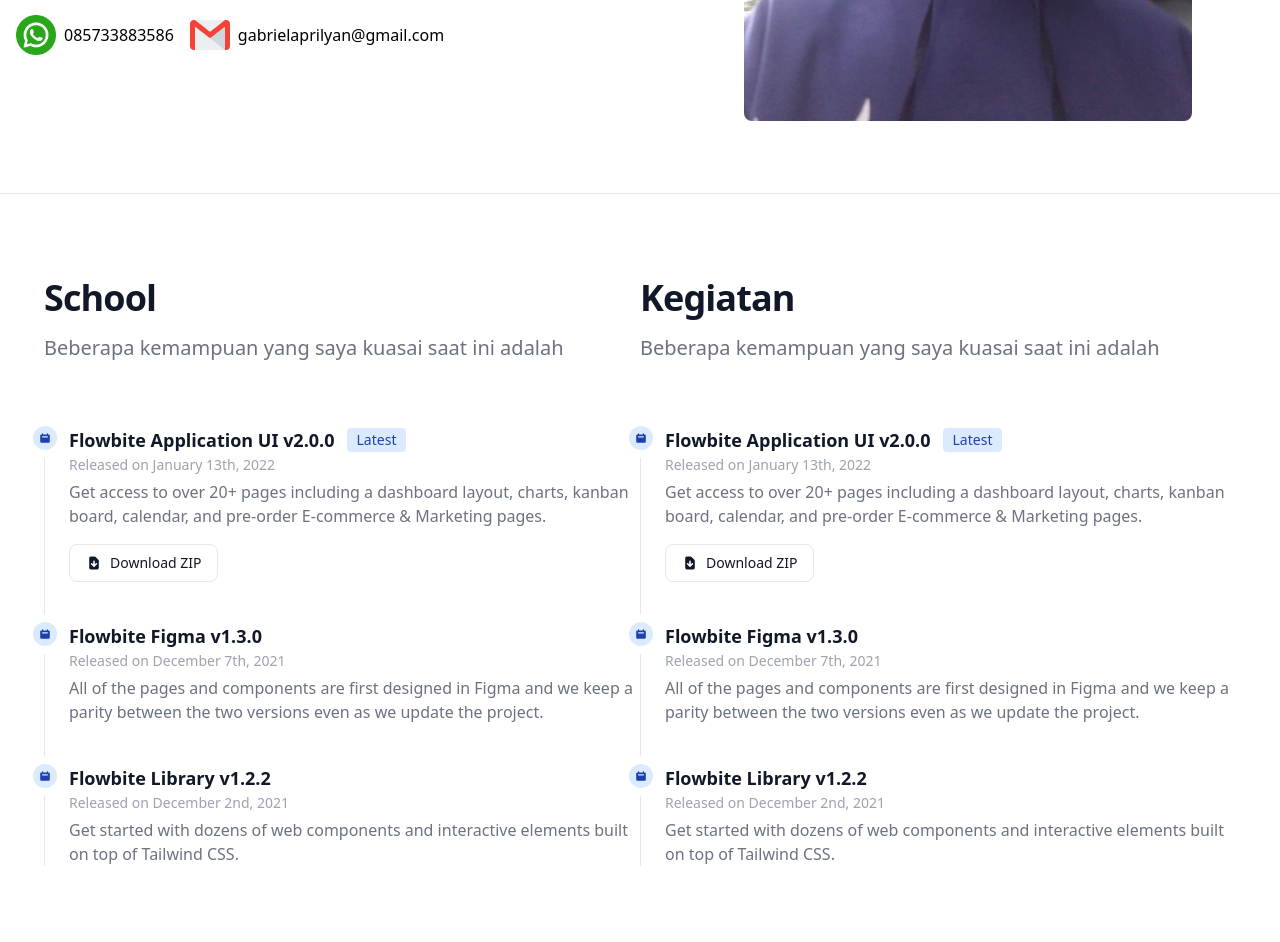
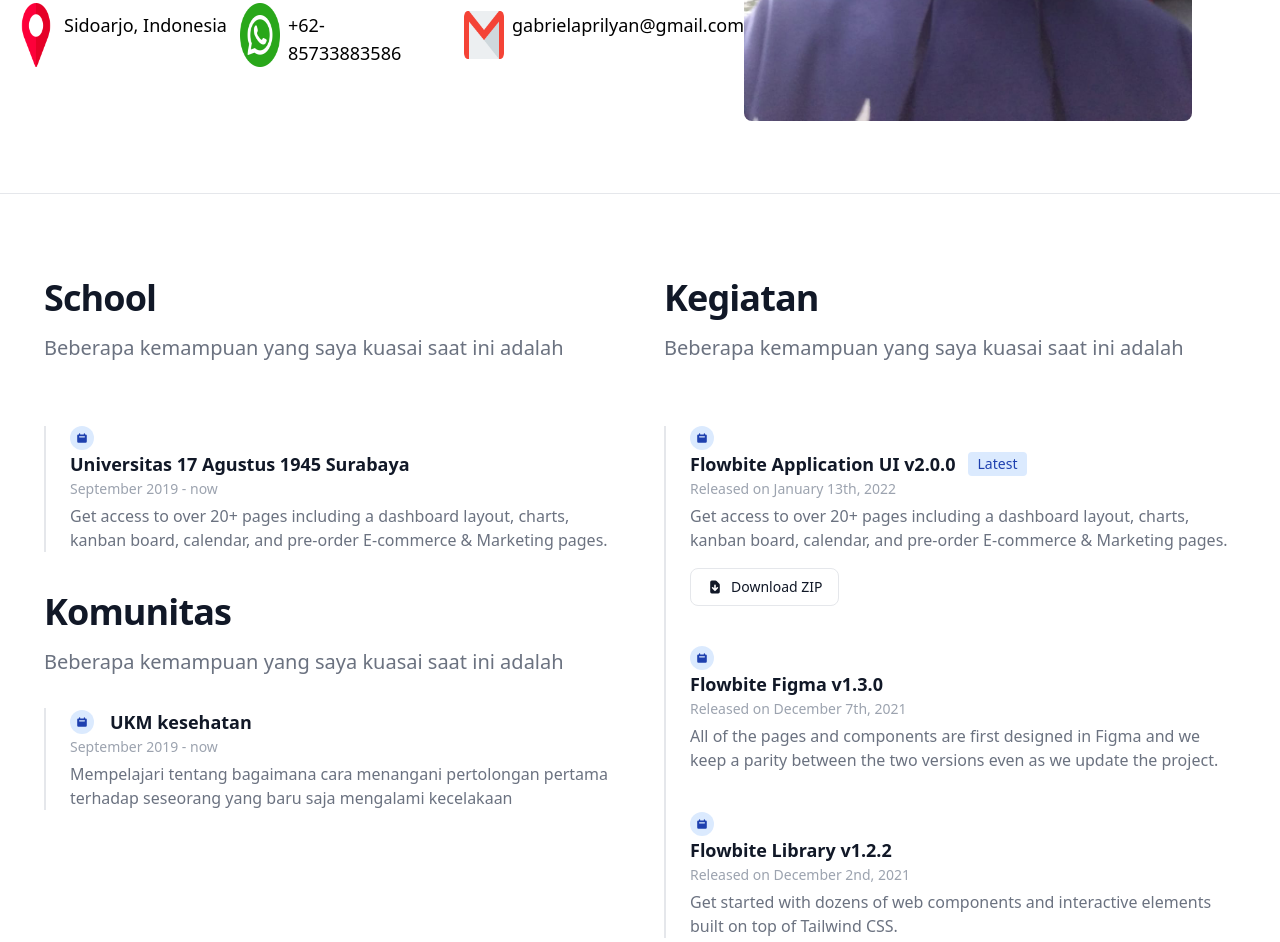
Before and after one commit to gabrielaprilyan/gabrielaprilyan, a plain HTML site: page index.html in a window 1280 px wide. Shown: the part 624-1566 px from the top of the page. Drawn offline with nearby package versions, Linux system fonts and the light colour scheme.

Commit message:
perubahan & penambahan icon lokasi

```diff
--- a/index.html
+++ b/index.html
@@ -74,7 +74,7 @@
           class="max-w-2xl mb-4 text-4xl font-extrabold tracking-tight leading-none md:text-5xl xl:text-6xl dark:text-white mb-9">
           Hello, <br> I'M Gabriel Aprilyan</h1>
         <p
-          class="text-lg font-medium max-w-2xl mb-6 font-light text-gray-500 lg:mb-8 md:text-lg lg:text-xl dark:text-gray-400">
+          class="text-lg font-medium max-w-2xl mb-4 font-light text-gray-500 lg:mb-8 md:text-lg lg:text-xl dark:text-gray-400">
           I'M a
           Recent College graduate with a degree in information Engineering.
           i am very passionate about IT and progamming. i am an energetic progammer
@@ -82,14 +82,18 @@
           something new in my life, especially about IT and progamming language
         </p>
         <br><br>
-        <div class="flex dark:text-white gap-4">
+        <div class="md:grid md:grid-cols-2 lg:grid-cols-3 md:space-y-0 lg:space-x-0 justify-center dark:text-white space-y-4 max-w-2xl font-sans">
+          <div class=" flex md:text-md lg:text-lg max-w-2xs">
+            <img src="img/icon/location.png" class="w-10 h-auto " alt="">
+            <span class="ml-2 pt-2">Sidoarjo, Indonesia</span>
+          </div>
           <a href="https://wa.me/+6285733883586?text=Hi i interested with your Portofolio, i wanna make offer with you about something"
-            target="_blank" class="hover:text-green-500 flex">
+            target="_blank" class="hover:text-green-500 flex md:text-md lg:text-lg w-10 focus:text-green-700">
             <img src="img/icon/whatsapp.png" class="w-10 h-auto " alt="">
-            <span class="ml-2 pt-2">085733883586</span>
+            <span class="ml-2 pt-2">+62-85733883586</span>
           </a>
           <a href="https://mail.google.com/mail/u/?authuser=gabrielaprilyan@gmail.com" target="_blank"
-            class="hover:text-red-500 flex">
+            class="hover:text-red-500 flex md:text-md lg:text-lg max-w-2xs focus:text-red-700">
             <img src="img/icon/gmail.png" class="w-10 h-auto " alt="">
             <span class="ml-2 pt-2">gabrielaprilyan@gmail.com</span>
           </a>
@@ -107,19 +111,20 @@
   <hr>
 
   <!-- Riwayat -->
-  <section id="riwayat" class="bg-white dark:bg-gray-900">
+  <section id="riwayat" class="bg-white dark:bg-gray-900 z-0">
     <div class="py-8 px-4 mx-auto max-w-screen-xl sm:py-16 lg:px-6">
-      <div class="flex p-5">
+      <div class="space-y-8 md:grid md:grid-cols-2 md:gap-12 md:space-y-0 p-5">
         <!-- pendidikan -->
         <div id="pendidikan">
           <div class="max-w-screen-md mb-8 lg:mb-16">
             <h2 class="mb-4 text-4xl tracking-tight font-extrabold text-gray-900 dark:text-white">School</h2>
-            <p class="text-gray-500 sm:text-xl dark:text-gray-400">Beberapa kemampuan yang saya kuasai saat ini adalah</p>
+            <p class="text-gray-500 sm:text-xl dark:text-gray-400">Beberapa kemampuan yang saya kuasai saat ini adalah
+            </p>
           </div>
-          <ol class="relative border-l border-gray-200 dark:border-gray-700">
+          <ol class=" border-l-2 border-gray-200 dark:border-gray-700">
             <li class="mb-10 ml-6">
               <span
-                class="absolute flex items-center justify-center w-6 h-6 bg-blue-100 rounded-full -left-3 ring-8 ring-white dark:ring-gray-900 dark:bg-blue-900">
+                class=" flex items-center justify-center w-6 h-6 bg-blue-100 rounded-full -left-3 ring-8 ring-white dark:ring-gray-900 dark:bg-blue-900">
                 <svg aria-hidden="true" class="w-3 h-3 text-blue-800 dark:text-blue-300" fill="currentColor"
                   viewBox="0 0 20 20" xmlns="http://www.w3.org/2000/svg">
                   <path fill-rule="evenodd"
@@ -127,14 +132,70 @@
                     clip-rule="evenodd"></path>
                 </svg>
               </span>
-              <h3 class="flex items-center mb-1 text-lg font-semibold text-gray-900 dark:text-white">Flowbite Application
+              <h3 class="flex items-center mb-1 text-lg font-semibold text-gray-900 dark:text-white">Universitas 17 Agustus 1945 Surabaya </h3>
+              <time class="block mb-2 text-sm font-normal leading-none text-gray-400 dark:text-gray-500">
+                September 2019 - now</time>
+              <p class="mb-4 text-base font-normal text-gray-500 dark:text-gray-400">Get access to over 20+ pages
+                including a dashboard layout, charts, kanban board, calendar, and pre-order E-commerce & Marketing
+                pages.
+              </p>
+            </li>
+          </ol>
+          <div class="max-w-screen-md mb-10 lg:mb-8 lg:mt-10">
+            <h2 class="mb-4 text-4xl tracking-tight font-extrabold text-gray-900 dark:text-white">Komunitas</h2>
+            <p class="text-gray-500 sm:text-xl dark:text-gray-400">Beberapa kemampuan yang saya kuasai saat ini adalah
+            </p>
+          </div>
+          <ol class=" border-l-2 border-gray-200 dark:border-gray-700">
+            <li class="mb-10 ml-6">
+              <h3 class="flex items-center mb-1 text-lg font-semibold text-gray-900 dark:text-white">
+                <span
+                class=" flex items-center justify-center w-6 h-6 bg-blue-100 rounded-full -left-3 ring-8 ring-white dark:ring-gray-900 dark:bg-blue-900 mr-4">
+                <svg aria-hidden="true" class="w-3 h-3 text-blue-800 dark:text-blue-300" fill="currentColor"
+                  viewBox="0 0 20 20" xmlns="http://www.w3.org/2000/svg">
+                  <path fill-rule="evenodd"
+                    d="M6 2a1 1 0 00-1 1v1H4a2 2 0 00-2 2v10a2 2 0 002 2h12a2 2 0 002-2V6a2 2 0 00-2-2h-1V3a1 1 0 10-2 0v1H7V3a1 1 0 00-1-1zm0 5a1 1 0 000 2h8a1 1 0 100-2H6z"
+                    clip-rule="evenodd"></path>
+                </svg>
+              </span>
+                UKM kesehatan</h3>
+              <time class="block mb-2 text-sm font-normal leading-none text-gray-400 dark:text-gray-500">
+                September 2019 - now</time>
+              <p class="mb-4 text-base font-normal text-gray-500 dark:text-gray-400">
+                Mempelajari tentang bagaimana cara menangani pertolongan pertama terhadap seseorang yang baru saja mengalami kecelakaan
+              </p>
+            </li>
+          </ol>
+        </div>
+        <!-- End Pendidikan -->
+        <!-- Kegiatan -->
+        <div id="kegiatan">
+          <div class="max-w-screen-md mb-8 lg:mb-16">
+            <h2 class="mb-4 text-4xl tracking-tight font-extrabold text-gray-900 dark:text-white">Kegiatan</h2>
+            <p class="text-gray-500 sm:text-xl dark:text-gray-400">Beberapa kemampuan yang saya kuasai saat ini adalah
+            </p>
+          </div>
+          <ol class=" border-l-2 border-gray-200 dark:border-gray-700">
+            <li class="mb-10 ml-6">
+              <span
+                class=" flex items-center justify-center w-6 h-6 bg-blue-100 rounded-full -left-3 ring-8 ring-white dark:ring-gray-900 dark:bg-blue-900">
+                <svg aria-hidden="true" class="w-3 h-3 text-blue-800 dark:text-blue-300" fill="currentColor"
+                  viewBox="0 0 20 20" xmlns="http://www.w3.org/2000/svg">
+                  <path fill-rule="evenodd"
+                    d="M6 2a1 1 0 00-1 1v1H4a2 2 0 00-2 2v10a2 2 0 002 2h12a2 2 0 002-2V6a2 2 0 00-2-2h-1V3a1 1 0 10-2 0v1H7V3a1 1 0 00-1-1zm0 5a1 1 0 000 2h8a1 1 0 100-2H6z"
+                    clip-rule="evenodd"></path>
+                </svg>
+              </span>
+              <h3 class="flex items-center mb-1 text-lg font-semibold text-gray-900 dark:text-white">Flowbite
+                Application
                 UI v2.0.0 <span
                   class="bg-blue-100 text-blue-800 text-sm font-medium mr-2 px-2.5 py-0.5 rounded dark:bg-blue-900 dark:text-blue-300 ml-3">Latest</span>
               </h3>
               <time class="block mb-2 text-sm font-normal leading-none text-gray-400 dark:text-gray-500">Released on
                 January 13th, 2022</time>
               <p class="mb-4 text-base font-normal text-gray-500 dark:text-gray-400">Get access to over 20+ pages
-                including a dashboard layout, charts, kanban board, calendar, and pre-order E-commerce & Marketing pages.
+                including a dashboard layout, charts, kanban board, calendar, and pre-order E-commerce & Marketing
+                pages.
               </p>
               <a href="#"
                 class="inline-flex items-center px-4 py-2 text-sm font-medium text-gray-900 bg-white border border-gray-200 rounded-lg hover:bg-gray-100 hover:text-blue-700 focus:z-10 focus:ring-4 focus:outline-none focus:ring-gray-200 focus:text-blue-700 dark:bg-gray-800 dark:text-gray-400 dark:border-gray-600 dark:hover:text-white dark:hover:bg-gray-700 dark:focus:ring-gray-700"><svg
@@ -146,7 +207,7 @@
             </li>
             <li class="mb-10 ml-6">
               <span
-                class="absolute flex items-center justify-center w-6 h-6 bg-blue-100 rounded-full -left-3 ring-8 ring-white dark:ring-gray-900 dark:bg-blue-900">
+                class=" flex items-center justify-center w-6 h-6 bg-blue-100 rounded-full -left-3 ring-8 ring-white dark:ring-gray-900 dark:bg-blue-900">
                 <svg aria-hidden="true" class="w-3 h-3 text-blue-800 dark:text-blue-300" fill="currentColor"
                   viewBox="0 0 20 20" xmlns="http://www.w3.org/2000/svg">
                   <path fill-rule="evenodd"
@@ -157,12 +218,13 @@
               <h3 class="mb-1 text-lg font-semibold text-gray-900 dark:text-white">Flowbite Figma v1.3.0</h3>
               <time class="block mb-2 text-sm font-normal leading-none text-gray-400 dark:text-gray-500">Released on
                 December 7th, 2021</time>
-              <p class="text-base font-normal text-gray-500 dark:text-gray-400">All of the pages and components are first
+              <p class="text-base font-normal text-gray-500 dark:text-gray-400">All of the pages and components are
+                first
                 designed in Figma and we keep a parity between the two versions even as we update the project.</p>
             </li>
             <li class="ml-6">
               <span
-                class="absolute flex items-center justify-center w-6 h-6 bg-blue-100 rounded-full -left-3 ring-8 ring-white dark:ring-gray-900 dark:bg-blue-900">
+                class=" flex items-center justify-center w-6 h-6 bg-blue-100 rounded-full -left-3 ring-8 ring-white dark:ring-gray-900 dark:bg-blue-900">
                 <svg aria-hidden="true" class="w-3 h-3 text-blue-800 dark:text-blue-300" fill="currentColor"
                   viewBox="0 0 20 20" xmlns="http://www.w3.org/2000/svg">
                   <path fill-rule="evenodd"
@@ -173,76 +235,8 @@
               <h3 class="mb-1 text-lg font-semibold text-gray-900 dark:text-white">Flowbite Library v1.2.2</h3>
               <time class="block mb-2 text-sm font-normal leading-none text-gray-400 dark:text-gray-500">Released on
                 December 2nd, 2021</time>
-              <p class="text-base font-normal text-gray-500 dark:text-gray-400">Get started with dozens of web components
-                and interactive elements built on top of Tailwind CSS.</p>
-            </li>
-          </ol>
-        </div>
-        <!-- End Pendidikan -->
-        <!-- Kegiatan -->
-        <div id="kegiatan">
-          <div class="max-w-screen-md mb-8 lg:mb-16">
-            <h2 class="mb-4 text-4xl tracking-tight font-extrabold text-gray-900 dark:text-white">Kegiatan</h2>
-            <p class="text-gray-500 sm:text-xl dark:text-gray-400">Beberapa kemampuan yang saya kuasai saat ini adalah</p>
-          </div>
-          <ol class="relative border-l border-gray-200 dark:border-gray-700">
-            <li class="mb-10 ml-6">
-              <span
-                class="absolute flex items-center justify-center w-6 h-6 bg-blue-100 rounded-full -left-3 ring-8 ring-white dark:ring-gray-900 dark:bg-blue-900">
-                <svg aria-hidden="true" class="w-3 h-3 text-blue-800 dark:text-blue-300" fill="currentColor"
-                  viewBox="0 0 20 20" xmlns="http://www.w3.org/2000/svg">
-                  <path fill-rule="evenodd"
-                    d="M6 2a1 1 0 00-1 1v1H4a2 2 0 00-2 2v10a2 2 0 002 2h12a2 2 0 002-2V6a2 2 0 00-2-2h-1V3a1 1 0 10-2 0v1H7V3a1 1 0 00-1-1zm0 5a1 1 0 000 2h8a1 1 0 100-2H6z"
-                    clip-rule="evenodd"></path>
-                </svg>
-              </span>
-              <h3 class="flex items-center mb-1 text-lg font-semibold text-gray-900 dark:text-white">Flowbite Application
-                UI v2.0.0 <span
-                  class="bg-blue-100 text-blue-800 text-sm font-medium mr-2 px-2.5 py-0.5 rounded dark:bg-blue-900 dark:text-blue-300 ml-3">Latest</span>
-              </h3>
-              <time class="block mb-2 text-sm font-normal leading-none text-gray-400 dark:text-gray-500">Released on
-                January 13th, 2022</time>
-              <p class="mb-4 text-base font-normal text-gray-500 dark:text-gray-400">Get access to over 20+ pages
-                including a dashboard layout, charts, kanban board, calendar, and pre-order E-commerce & Marketing pages.
-              </p>
-              <a href="#"
-                class="inline-flex items-center px-4 py-2 text-sm font-medium text-gray-900 bg-white border border-gray-200 rounded-lg hover:bg-gray-100 hover:text-blue-700 focus:z-10 focus:ring-4 focus:outline-none focus:ring-gray-200 focus:text-blue-700 dark:bg-gray-800 dark:text-gray-400 dark:border-gray-600 dark:hover:text-white dark:hover:bg-gray-700 dark:focus:ring-gray-700"><svg
-                  class="w-4 h-4 mr-2" fill="currentColor" viewBox="0 0 20 20" xmlns="http://www.w3.org/2000/svg">
-                  <path fill-rule="evenodd"
-                    d="M6 2a2 2 0 00-2 2v12a2 2 0 002 2h8a2 2 0 002-2V7.414A2 2 0 0015.414 6L12 2.586A2 2 0 0010.586 2H6zm5 6a1 1 0 10-2 0v3.586l-1.293-1.293a1 1 0 10-1.414 1.414l3 3a1 1 0 001.414 0l3-3a1 1 0 00-1.414-1.414L11 11.586V8z"
-                    clip-rule="evenodd"></path>
-                </svg> Download ZIP</a>
-            </li>
-            <li class="mb-10 ml-6">
-              <span
-                class="absolute flex items-center justify-center w-6 h-6 bg-blue-100 rounded-full -left-3 ring-8 ring-white dark:ring-gray-900 dark:bg-blue-900">
-                <svg aria-hidden="true" class="w-3 h-3 text-blue-800 dark:text-blue-300" fill="currentColor"
-                  viewBox="0 0 20 20" xmlns="http://www.w3.org/2000/svg">
-                  <path fill-rule="evenodd"
-                    d="M6 2a1 1 0 00-1 1v1H4a2 2 0 00-2 2v10a2 2 0 002 2h12a2 2 0 002-2V6a2 2 0 00-2-2h-1V3a1 1 0 10-2 0v1H7V3a1 1 0 00-1-1zm0 5a1 1 0 000 2h8a1 1 0 100-2H6z"
-                    clip-rule="evenodd"></path>
-                </svg>
-              </span>
-              <h3 class="mb-1 text-lg font-semibold text-gray-900 dark:text-white">Flowbite Figma v1.3.0</h3>
-              <time class="block mb-2 text-sm font-normal leading-none text-gray-400 dark:text-gray-500">Released on
-                December 7th, 2021</time>
-              <p class="text-base font-normal text-gray-500 dark:text-gray-400">All of the pages and components are first
-                designed in Figma and we keep a parity between the two versions even as we update the project.</p>
-            </li>
-            <li class="ml-6">
-              <span
-                class="absolute flex items-center justify-center w-6 h-6 bg-blue-100 rounded-full -left-3 ring-8 ring-white dark:ring-gray-900 dark:bg-blue-900">
-                <svg aria-hidden="true" class="w-3 h-3 text-blue-800 dark:text-blue-300" fill="currentColor"
-                  viewBox="0 0 20 20" xmlns="http://www.w3.org/2000/svg">
-                  <path fill-rule="evenodd"
-                    d="M6 2a1 1 0 00-1 1v1H4a2 2 0 00-2 2v10a2 2 0 002 2h12a2 2 0 002-2V6a2 2 0 00-2-2h-1V3a1 1 0 10-2 0v1H7V3a1 1 0 00-1-1zm0 5a1 1 0 000 2h8a1 1 0 100-2H6z"
-                    clip-rule="evenodd"></path>
-                </svg>
-              </span>
-              <h3 class="mb-1 text-lg font-semibold text-gray-900 dark:text-white">Flowbite Library v1.2.2</h3>
-              <time class="block mb-2 text-sm font-normal leading-none text-gray-400 dark:text-gray-500">Released on
-                December 2nd, 2021</time>
-              <p class="text-base font-normal text-gray-500 dark:text-gray-400">Get started with dozens of web components
+              <p class="text-base font-normal text-gray-500 dark:text-gray-400">Get started with dozens of web
+                components
                 and interactive elements built on top of Tailwind CSS.</p>
             </li>
           </ol>
@@ -340,48 +334,44 @@
       <div class="border-4 rounded-lg shadow dark:border-violet-900 text-white">
         <div class="py-1 px-4 mx-auto max-w-screen-xl sm:py-4">
           <div class="">
-
-
-            <div class="grid grid-cols-2 md:grid-cols-3 gap-4">
+            <div class="space-y-8 md:grid md:grid-cols-2 lg:grid-cols-3 md:gap-8 md:space-y-0 py-4">
               <div>
-                <img class="h-auto max-w-full rounded-lg" src="img/siakad/login.png" alt="">
+                <img class="h-auto max-w-full rounded-lg border-blue-400 border-2" src="img/siakad/login.png" alt="">
               </div>
               <div>
-                <img class="h-auto max-w-full rounded-lg" src="img/siakad/login.png" alt="">
+                <img class="h-auto max-w-full rounded-lg border-blue-400 border-2" src="img/siakad/login.png" alt="">
               </div>
               <div>
-                <img class="h-auto max-w-full rounded-lg" src="img/siakad/login.png" alt="">
+                <img class="h-auto max-w-full rounded-lg border-blue-400 border-2" src="img/siakad/login.png" alt="">
               </div>
               <div>
-                <img class="h-auto max-w-full rounded-lg" src="img/siakad/login.png" alt="">
+                <img class="h-auto max-w-full rounded-lg border-blue-400 border-2" src="img/siakad/login.png" alt="">
               </div>
               <div>
-                <img class="h-auto max-w-full rounded-lg" src="img/siakad/login.png" alt="">
+                <img class="h-auto max-w-full rounded-lg border-blue-400 border-2" src="img/siakad/login.png" alt="">
               </div>
               <div>
-                <img class="h-auto max-w-full rounded-lg" src="img/siakad/login.png" alt="">
+                <img class="h-auto max-w-full rounded-lg border-blue-400 border-2" src="img/siakad/login.png" alt="">
               </div>
               <div>
-                <img class="h-auto max-w-full rounded-lg" src="img/siakad/login.png" alt="">
+                <img class="h-auto max-w-full rounded-lg border-blue-400 border-2" src="img/siakad/login.png" alt="">
               </div>
               <div>
-                <img class="h-auto max-w-full rounded-lg" src="img/siakad/login.png" alt="">
+                <img class="h-auto max-w-full rounded-lg border-blue-400 border-2" src="img/siakad/login.png" alt="">
               </div>
               <div>
-                <img class="h-auto max-w-full rounded-lg" src="img/siakad/login.png" alt="">
+                <img class="h-auto max-w-full rounded-lg border-blue-400 border-2" src="img/siakad/login.png" alt="">
               </div>
               <div>
-                <img class="h-auto max-w-full rounded-lg" src="img/siakad/login.png" alt="">
+                <img class="h-auto max-w-full rounded-lg border-blue-400 border-2" src="img/siakad/login.png" alt="">
               </div>
               <div>
-                <img class="h-auto max-w-full rounded-lg" src="img/siakad/login.png" alt="">
+                <img class="h-auto max-w-full rounded-lg border-blue-400 border-2" src="img/siakad/login.png" alt="">
               </div>
               <div>
-                <img class="h-auto max-w-full rounded-lg" src="img/siakad/login.png" alt="">
+                <img class="h-auto max-w-full rounded-lg border-blue-400 border-2" src="img/siakad/login.png" alt="">
               </div>
             </div>
-
-
           </div>
         </div>
         <!--==== END Modal footer ====-->
@@ -390,13 +380,13 @@
   </section>
   <!-- END Portofolio -->
 
-  <hr>
-
   <!-- Comment -->
   <section id="comment" class="bg-white dark:bg-gray-900">
     <div class="py-8 px-4 mx-auto max-w-screen-xl sm:py-16 lg:px-6">
       <div class="max-w-screen-md mb-8 lg:mb-16">
-        <h2 class="mb-4 text-4xl tracking-tight font-extrabold text-gray-900 dark:text-white">Contact Me</h2>
+        <h2
+          class="mb-4 text-4xl tracking-tight font-extrabold text-gray-900 dark:text-white dark:border-b-4 dark:border-white max-w-2xs pb-2">
+          Comment</h2>
       </div>
 
       <div class="grid md:grid-cols-2">
@@ -404,21 +394,22 @@
           <img class="h-auto max-h-full rounded-lg"
             src="https://flowbite.s3.amazonaws.com/docs/gallery/masonry/image-1.jpg" alt="">
         </div>
-        <div class="rounded-lg p-8 md:p-12">
+        <div class="rounded-lg py-8 md:p-12">
+
 
           <form>
             <div class="relative z-0 w-full mb-6 group">
-              <input type="text" name="floating_username" id="floating_username"
-                class="block py-2.5 px-0 w-full text-sm text-gray-900 bg-transparent border-0 border-b-2 border-gray-300 appearance-none dark:text-white dark:border-gray-600 dark:focus:border-blue-500 focus:outline-none focus:ring-0 focus:border-blue-600 peer"
-                placeholder=" " required />
-              <label for="floating_username"
-                class="peer-focus:font-medium absolute text-sm text-gray-500 dark:text-gray-400 duration-300 transform -translate-y-6 scale-75 top-3 -z-10 origin-[0] peer-focus:left-0 peer-focus:text-blue-600 peer-focus:dark:text-blue-500 peer-placeholder-shown:scale-100 peer-placeholder-shown:translate-y-0 peer-focus:scale-75 peer-focus:-translate-y-6">Username</label>
-            </div>
-            <div class="relative z-0 w-full mb-6 group">
-              <input type="email" name="floating_email" id="floating_email"
+              <input type="text" name="floating_email" id="floating_email"
                 class="block py-2.5 px-0 w-full text-sm text-gray-900 bg-transparent border-0 border-b-2 border-gray-300 appearance-none dark:text-white dark:border-gray-600 dark:focus:border-blue-500 focus:outline-none focus:ring-0 focus:border-blue-600 peer"
                 placeholder=" " required />
               <label for="floating_email"
+                class="peer-focus:font-medium absolute text-sm text-gray-500 dark:text-gray-400 duration-300 transform -translate-y-6 scale-75 top-3 -z-10 origin-[0] peer-focus:left-0 peer-focus:text-blue-600 peer-focus:dark:text-blue-500 peer-placeholder-shown:scale-100 peer-placeholder-shown:translate-y-0 peer-focus:scale-75 peer-focus:-translate-y-6">Name</label>
+            </div>
+            <div class="relative z-0 w-full mb-6 group">
+              <input type="email" name="floating_password" id="floating_password"
+                class="block py-2.5 px-0 w-full text-sm text-gray-900 bg-transparent border-0 border-b-2 border-gray-300 appearance-none dark:text-white dark:border-gray-600 dark:focus:border-blue-500 focus:outline-none focus:ring-0 focus:border-blue-600 peer"
+                placeholder=" " required />
+              <label for="floating_password"
                 class="peer-focus:font-medium absolute text-sm text-gray-500 dark:text-gray-400 duration-300 transform -translate-y-6 scale-75 top-3 -z-10 origin-[0] peer-focus:left-0 peer-focus:text-blue-600 peer-focus:dark:text-blue-500 peer-placeholder-shown:scale-100 peer-placeholder-shown:translate-y-0 peer-focus:scale-75 peer-focus:-translate-y-6">Email
                 address</label>
             </div>
@@ -429,11 +420,12 @@
               <textarea id="message" rows="4"
                 class="block p-2.5 w-full text-sm text-gray-900 bg-gray-50 rounded-lg border border-gray-300 focus:ring-blue-500 focus:border-blue-500 dark:bg-gray-700 dark:border-gray-600 dark:placeholder-gray-400 dark:text-white dark:focus:ring-blue-500 dark:focus:border-blue-500"
                 placeholder="Leave a comment..."></textarea>
+            </div>
 
-            </div>
             <button type="submit"
               class="text-white bg-blue-700 hover:bg-blue-800 focus:ring-4 focus:outline-none focus:ring-blue-300 font-medium rounded-lg text-sm w-full sm:w-auto px-5 py-2.5 text-center dark:bg-blue-600 dark:hover:bg-blue-700 dark:focus:ring-blue-800">Submit</button>
           </form>
+
 
         </div>
       </div>
```
Also changed, not shown: img/icon/location.png (added).
